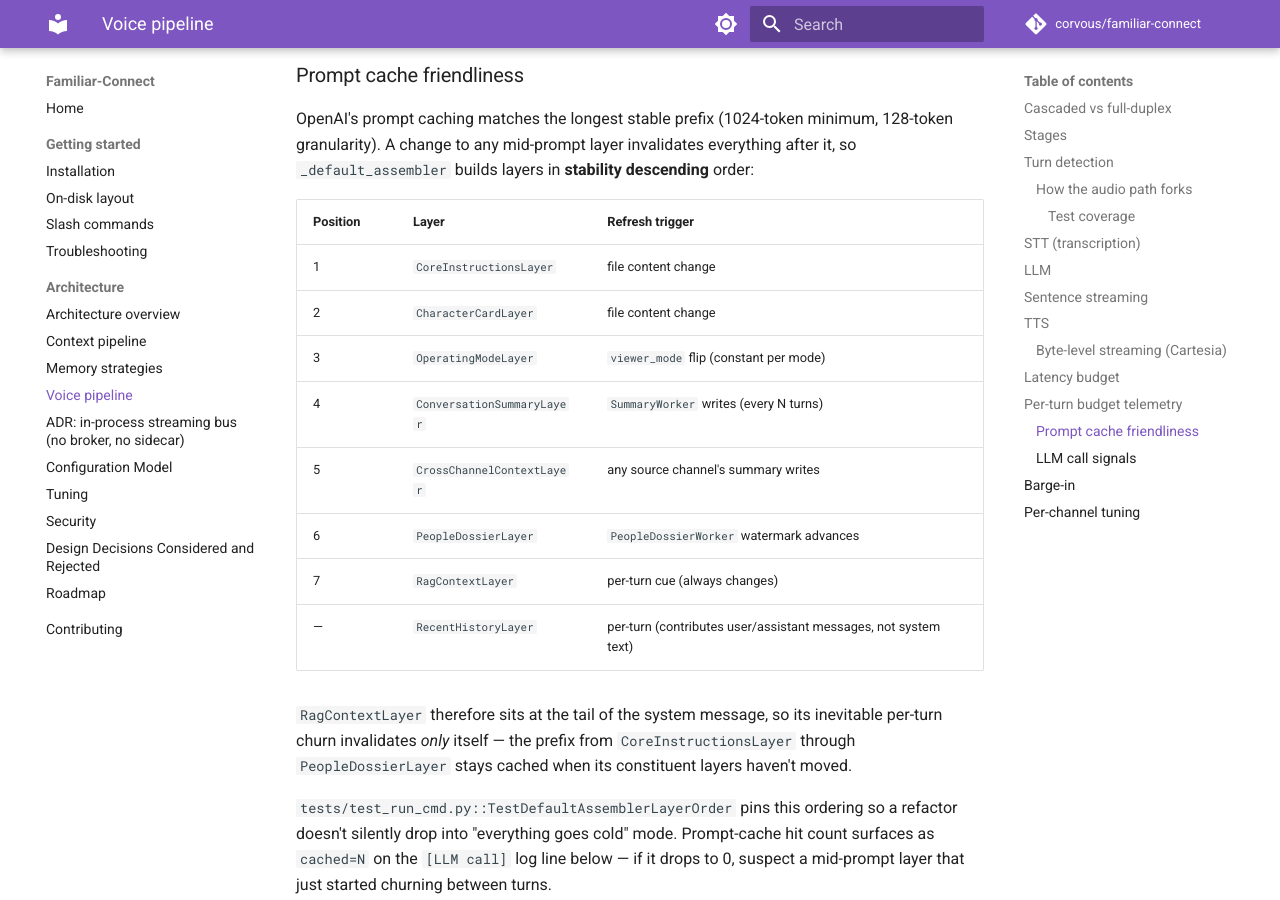
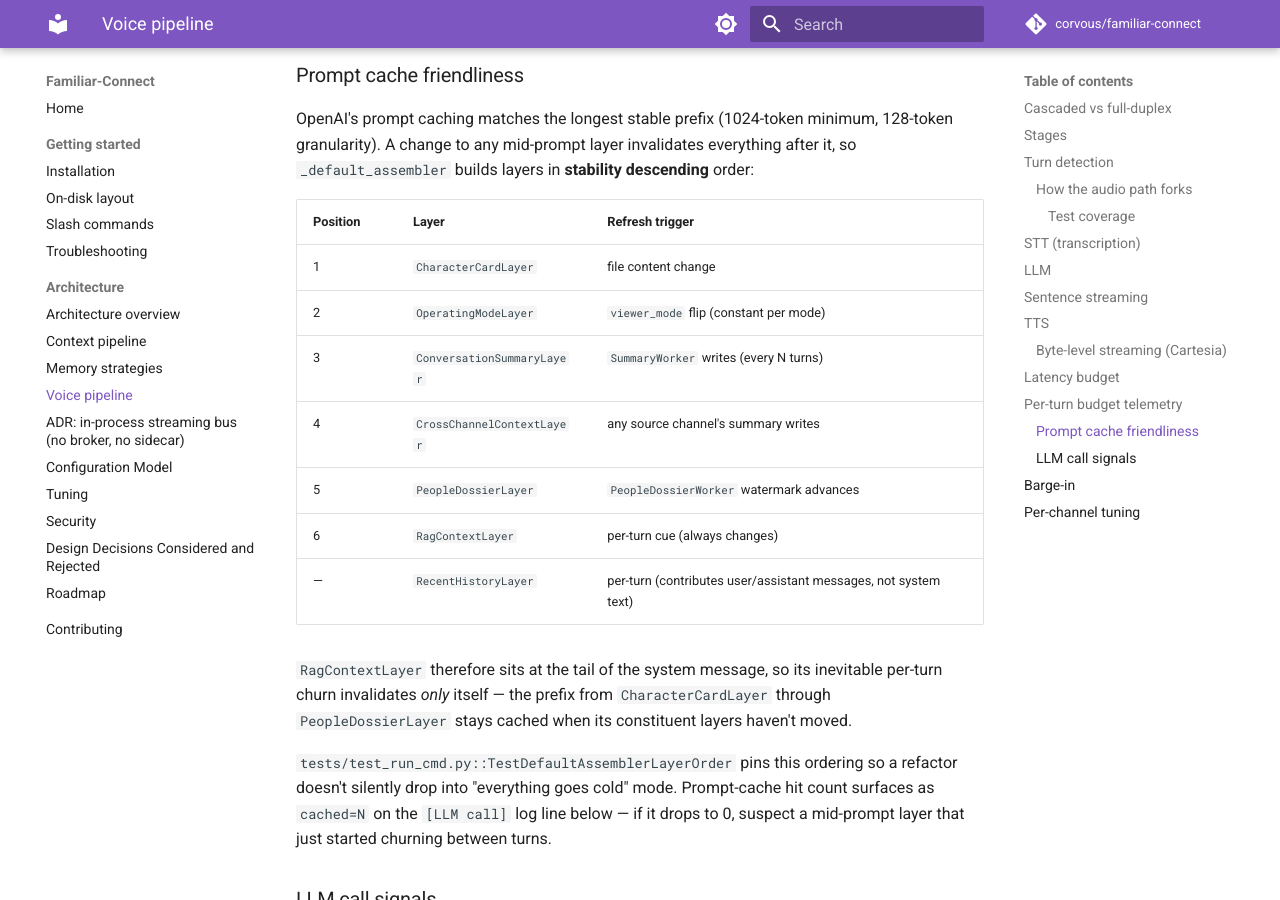
Before and after one commit to CorVous/Familiar-Connect, an MkDocs documentation site: the page built from docs/architecture/voice-pipeline.md, in a window 1280 px wide and 900 px high, scrolled down 7257 px. Built offline with MkDocs 1.6.1 and Material for MkDocs 9.7.7, drawn with Linux system fonts in a browser that asks for light colours; comment, search, counter and statistics services are not loaded.

Commit message:
Fold core_instructions.md into character.md (#100)
Drop the always-on shared `_default/core_instructions.md` and the
`CoreInstructionsLayer` that loaded it; persona and operational
essentials (silence token, first-person, conciseness) now live in
one per-familiar `character.md`. The UI configurator no longer needs
a separate "Core Instructions" field alongside the character card.

The bare-minimum starter ships at `data/familiars/_default/character.md`
and rides along with the existing `cp -r data/familiars/_default …`
bootstrap path.

https://claude.ai/code/session_01Kw7a3uFz3BqVYVdz6DYETn

Co-authored-by: Claude <noreply@anthropic.com>

```diff
--- a/docs/architecture/voice-pipeline.md
+++ b/docs/architecture/voice-pipeline.md
@@ -331,18 +331,17 @@ in **stability descending** order:
 
 | Position | Layer | Refresh trigger |
 |---|---|---|
-| 1 | `CoreInstructionsLayer` | file content change |
-| 2 | `CharacterCardLayer` | file content change |
-| 3 | `OperatingModeLayer` | `viewer_mode` flip (constant per mode) |
-| 4 | `ConversationSummaryLayer` | `SummaryWorker` writes (every N turns) |
-| 5 | `CrossChannelContextLayer` | any source channel's summary writes |
-| 6 | `PeopleDossierLayer` | `PeopleDossierWorker` watermark advances |
-| 7 | `RagContextLayer` | per-turn cue (always changes) |
+| 1 | `CharacterCardLayer` | file content change |
+| 2 | `OperatingModeLayer` | `viewer_mode` flip (constant per mode) |
+| 3 | `ConversationSummaryLayer` | `SummaryWorker` writes (every N turns) |
+| 4 | `CrossChannelContextLayer` | any source channel's summary writes |
+| 5 | `PeopleDossierLayer` | `PeopleDossierWorker` watermark advances |
+| 6 | `RagContextLayer` | per-turn cue (always changes) |
 | — | `RecentHistoryLayer` | per-turn (contributes user/assistant messages, not system text) |
 
 `RagContextLayer` therefore sits at the tail of the system message,
 so its inevitable per-turn churn invalidates *only* itself — the
-prefix from `CoreInstructionsLayer` through `PeopleDossierLayer` stays
+prefix from `CharacterCardLayer` through `PeopleDossierLayer` stays
 cached when its constituent layers haven't moved.
 
 `tests/test_run_cmd.py::TestDefaultAssemblerLayerOrder` pins this
```
Also changed, not shown: data/familiars/_default/character.md (added, +11 -0 lines), data/familiars/_default/core_instructions.md (deleted, +0 -10 lines), docs/architecture/context-pipeline.md (+2 -4 lines), docs/architecture/decisions.md (+1 -1 lines), docs/architecture/memory-strategies.md (+3 -3 lines), docs/architecture/overview.md (+1 -1 lines), 12 other files.
